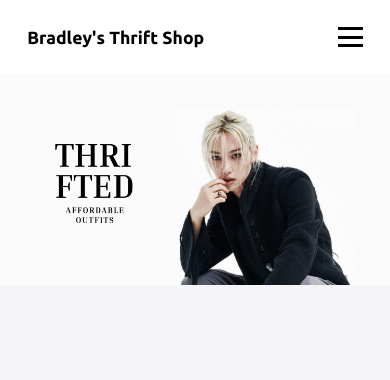
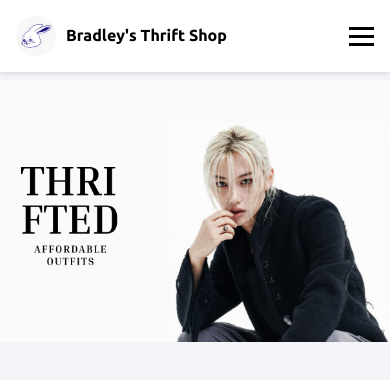
Before and after one commit to bradleyjlord/bradleys-thrift-shop, a website built with Vite: page index.html in a window 390 px wide. Built offline with nearby package versions, Linux system fonts and the light colour scheme.

Commit message:
update project name and version, enhance navigation and image slider functionality

```diff
--- a/index.html
+++ b/index.html
@@ -1,47 +1,50 @@
-<!doctype html>
+<!DOCTYPE html>
 <html lang="en">
 <head>
     <meta charset="UTF-8" />
+    <meta name="viewport" content="width=device-width, initial-scale=1.0" />
     <link rel="icon" type="image/svg+xml" href="/images/main-logo.png" />
-    <meta name="viewport" content="width=device-width, initial-scale=1.0" />
     <link rel="preconnect" href="https://fonts.googleapis.com">
     <link rel="preconnect" href="https://fonts.gstatic.com" crossorigin>
-    <link href="https://fonts.googleapis.com/css2?family=Ubuntu:ital,wght@0,300;0,400;0,500;0,700;1,300;1,400;1,500;1,700&display=swap" rel="stylesheet">
-    <link rel="stylesheet" href="./style.css" />
+    <link href="https://fonts.googleapis.com/css2?family=Ubuntu:wght@300;400;500;700&display=swap" rel="stylesheet">
+    <link rel="stylesheet" href="style.css" />
     <title>Bradley's Thrift Shop</title>
 </head>
 <body>
-    <nav class="navbar">
+    <header class="navbar">
         <div class="navbar-container">
-        <div class="logo">
-          <a href="#"><img src="images/main-logo.png" alt="Lordy's Thrift Shop Logo"></a>
+            <a href="#" class="logo">
+                <img src="images/main-logo.png" alt="Bradley's Thrift Shop Logo">
                 <h1>Bradley's Thrift Shop</h1>
-        </div>
+            </a>
+            <nav>
                 <ul class="nav-links">
                     <li><a href="#">Home</a></li>
                     <li><a href="#">Shop</a></li>
                     <li><a href="#">About</a></li>
                     <li><a href="#">Contact</a></li>
                 </ul>
-        <div class="burger">
-          <div class="line1"></div>
-          <div class="line2"></div>
-          <div class="line3"></div>
+            </nav>
+            <button class="burger" aria-label="Toggle menu">
+                <span></span>
+                <span></span>
+                <span></span>
+            </button>
         </div>
-      </div>
-    </nav>
+    </header>
 
-    <div class="landing-page">
+    <main>
+        <section class="landing-page">
             <div class="slider-container">
                 <div class="cover-image">
-          <img src="images/chaewon-cover.png" alt="cover-image">
-          <img src="/images/felix-cover.png" alt="cover-image">
+                    <img src="images/chaewon-cover.png" alt="Chaewon cover image">
+                    <img src="images/felix-cover.png" alt="Felix cover image">
                 </div>
-
-        <button class="prev">&#10094;</button>
-        <button class="next">&#10095;</button>
+                <button class="prev" aria-label="Previous slide">&#10094;</button>
+                <button class="next" aria-label="Next slide">&#10095;</button>
             </div>
-    </div>
+        </section>
+    </main>
 
     <script src="main.js"></script>
 </body>
--- a/main.js
+++ b/main.js
@@ -1,36 +1,65 @@
-let currentIndex = 0;
-const images = document.querySelectorAll('.cover-image img');
-const totalImages = images.length;
-const coverImageContainer = document.querySelector('.cover-image');
-const prevButton = document.querySelector('.prev');
-const nextButton = document.querySelector('.next');
+document.addEventListener("DOMContentLoaded", () => {
+  const burger = document.querySelector(".burger")
+  const nav = document.querySelector(".nav-links")
+  const navLinks = document.querySelectorAll(".nav-links li")
+  const coverImageContainer = document.querySelector(".cover-image")
+  const prevButton = document.querySelector(".prev")
+  const nextButton = document.querySelector(".next")
 
-function updateSlide(index) {
-  coverImageContainer.style.transform = `translateX(-${index * 100 / totalImages}%)`;
-}
+  let currentIndex = 0
+  const totalImages = document.querySelectorAll(".cover-image img").length
+  let slideInterval
 
+  function toggleNav() {
+    nav.classList.toggle("active")
+    burger.classList.toggle("active")
+    document.body.classList.toggle("nav-open")
+  }
 
-let slideInterval = setInterval(() => {
-  currentIndex = (currentIndex + 1) % totalImages;
-  updateSlide(currentIndex);
-}, 7000);
+  function closeNav() {
+    nav.classList.remove("active")
+    burger.classList.remove("active")
+    document.body.classList.remove("nav-open")
+  }
 
-nextButton.addEventListener('click', () => {
-  currentIndex = (currentIndex + 1) % totalImages;
-  updateSlide(currentIndex);
-  resetInterval();
-});
+  burger.addEventListener("click", toggleNav)
 
-prevButton.addEventListener('click', () => {
-  currentIndex = (currentIndex - 1 + totalImages) % totalImages;
-  updateSlide(currentIndex);
-  resetInterval();
-});
+  navLinks.forEach((link) => {
+    link.addEventListener("click", closeNav)
+  })
 
-function resetInterval() {
-  clearInterval(slideInterval);
-  slideInterval = setInterval(() => {
-    currentIndex = (currentIndex + 1) % totalImages;
-    updateSlide(currentIndex);
-  }, 10000);
-}
+  function updateSlide(index) {
+    coverImageContainer.style.transform = `translateX(-${(index * 100) / totalImages}%)`
+  }
+
+  function nextSlide() {
+    currentIndex = (currentIndex + 1) % totalImages
+    updateSlide(currentIndex)
+  }
+
+  function prevSlide() {
+    currentIndex = (currentIndex - 1 + totalImages) % totalImages
+    updateSlide(currentIndex)
+  }
+
+  function startSlideInterval() {
+    slideInterval = setInterval(nextSlide, 7000)
+  }
+
+  function resetInterval() {
+    clearInterval(slideInterval)
+    startSlideInterval()
+  }
+
+  nextButton.addEventListener("click", () => {
+    nextSlide()
+    resetInterval()
+  })
+
+  prevButton.addEventListener("click", () => {
+    prevSlide()
+    resetInterval()
+  })
+
+  startSlideInterval()
+})
--- a/style.css
+++ b/style.css
@@ -1,3 +1,11 @@
+:root {
+  --primary-color: #f4f4f9;
+  --secondary-color: #333;
+  --accent-color: #4a4e69;
+  --text-color: #000;
+  --transition-speed: 0.3s;
+}
+
 * {
   margin: 0;
   padding: 0;
@@ -6,102 +14,86 @@
 
 body {
   font-family: 'Ubuntu', sans-serif;
-  background-color: #f4f4f9;
+  background-color: var(--primary-color);
+  color: var(--text-color);
+  line-height: 1.6;
 }
 
 .navbar {
   background-color: #fff;
-  padding: 1.7rem;
+  box-shadow: 0 2px 4px rgba(0, 0, 0, 0.1);
+  position: fixed;
+  width: 100%;
+  z-index: 1000;
 }
 
 .navbar-container {
   display: flex;
   justify-content: space-between;
   align-items: center;
+  padding: 1rem;
+  max-width: 1200px;
   margin: 0 auto;
-  max-width: 1200px;
-  width: 100%;
 }
 
 .logo {
   display: flex;
   align-items: center;
+  text-decoration: none;
+  color: var(--text-color);
 }
 
 .logo img {
   width: 40px;
   height: 40px;
   margin-right: 10px;
-  display: none;
 }
 
 .logo h1 {
-  color: #000;
-  font-size: 1.1rem;
+  font-size: 1.2rem;
+  font-weight: 700;
 }
 
 .nav-links {
+  display: flex;
   list-style: none;
-  display: flex;
 }
 
-.nav-links li {
-  margin-left: 20px;
+.nav-links li:not(:last-child) {
+  margin-right: 20px;
 }
 
 .nav-links a {
-  color: #000;
+  color: var(--text-color);
   text-decoration: none;
-  font-size: 1.1rem;
-  transition: color 0.3s ease;
+  font-size: 1rem;
+  font-weight: 500;
+  transition: color var(--transition-speed) ease;
 }
 
 .nav-links a:hover {
-  color: #f4f4f9;
+  color: var(--accent-color);
 }
 
 .burger {
   display: none;
+  background: none;
+  border: none;
   cursor: pointer;
-  flex-direction: column;
-  justify-content: space-between;
-  height: 20px;
 }
 
-.burger div {
+.burger span {
+  display: block;
   width: 25px;
   height: 3px;
-  background-color: #000;
-  transition: all 0.3s ease;
-}
-
-@media (max-width: 768px) {
-
-  .burger {
-    display: flex;
-  }
-
-  .nav-links {
-    display: none;
-    flex-direction: column;
-    position: absolute;
-    background-color: #333;
-    right: 0;
-    top: 70px;
-    width: 100%;
-    text-align: center;
-  }
-
-  .nav-links.active {
-    display: flex;
-  }
-
+  background-color: var(--text-color);
+  margin: 5px 0;
+  transition: all var(--transition-speed) ease;
 }
 
 .landing-page {
-  position: absolute;
-  width: 100%;
-  height: 70vh;
+  padding-top: 80px;
+  height: calc(100vh - 80px);
   overflow: hidden;
 }
 
@@ -115,8 +107,7 @@ body {
   display: flex;
   width: 200%;
   height: 100%;
-
-  transition: transform 0.5s ease-in-out;
+  transition: transform var(--transition-speed) ease-in-out;
 }
 
 .cover-image img {
@@ -125,61 +116,80 @@ body {
   object-fit: cover;
 }
 
-
-button.prev, button.next {
+.prev,
+.next {
   position: absolute;
   top: 50%;
   transform: translateY(-50%);
   background-color: rgba(0, 0, 0, 0.5);
   color: white;
   border: none;
-  padding: 10px;
+  padding: 15px;
   cursor: pointer;
+  font-size: 1.5rem;
   opacity: 0;
-  transition: opacity 0.3s ease;
+  transition: opacity var(--transition-speed) ease, background-color var(--transition-speed) ease;
 }
-.slider-container:hover button.prev,
-.slider-container:hover button.next {
+
+.slider-container:hover .prev,
+.slider-container:hover .next {
   opacity: 1;
 }
 
-button.prev {
+.prev {
   left: 10px;
 }
 
-button.next {
+.next {
   right: 10px;
 }
 
-button.prev:hover, button.next:hover {
+.prev:hover,
+.next:hover {
   background-color: rgba(0, 0, 0, 0.8);
 }
 
 @media (max-width: 768px) {
-  .landing-page {
-    height: 30vh;
+  .nav-links {
+      display: none;
   }
 
-  .cover-image {
-    width: 200%;
-    height: 50vh;
+  .burger {
+      display: block;
   }
 
-  .cover-image img {
-    width: 50%;
-    height: 30vh;
+  .nav-links.active {
+      display: flex;
+      flex-direction: column;
+      position: absolute;
+      top: 100%;
+      left: 0;
+      right: 0;
+      background-color: #fff;
+      box-shadow: 0 2px 4px rgba(0, 0, 0, 0.1);
+  }
+
+  .nav-links.active li {
+      margin: 0;
+      text-align: center;
+  }
+
+  .nav-links.active a {
+      display: block;
+      padding: 1rem;
+  }
+
+  .landing-page {
+      height: calc(70vh - 80px);
   }
 }
+
 @media (max-width: 500px) {
   .landing-page {
-    height: 25vh;
+      height: calc(50vh - 80px);
   }
 
-  .cover-image {
-    height: 40vh;
-  }
-
-  .cover-image img {
-    height: 25vh;
+  .logo h1 {
+      font-size: 1rem;
   }
 }
```
Also changed, not shown: package.json (+16 -4 lines), 1 other file. Lines whose indentation alone changed are shown as unchanged.
